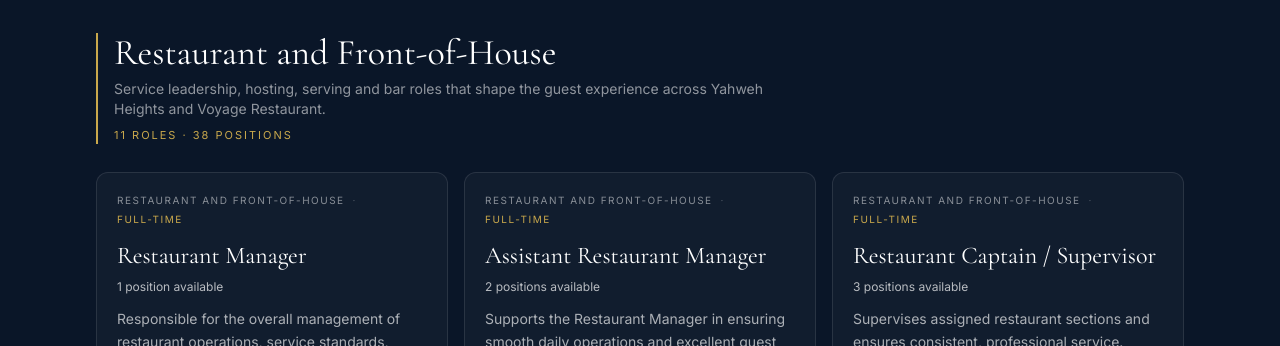
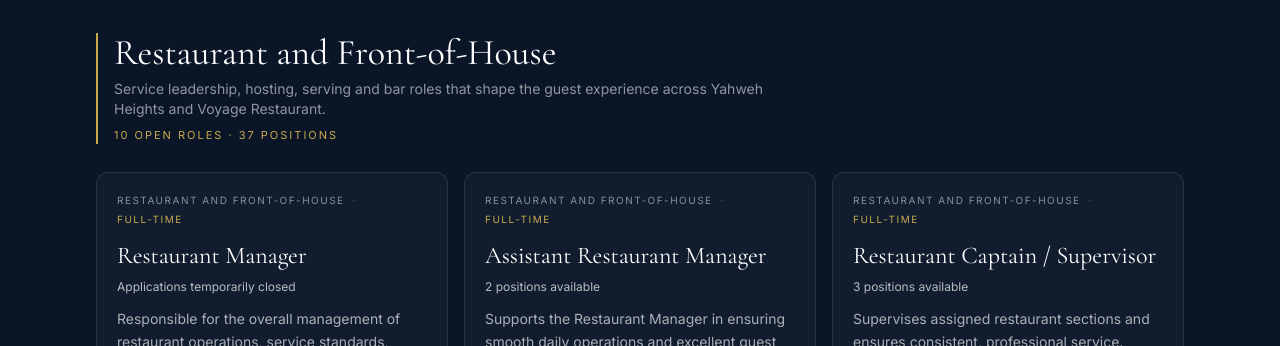
Before and after one commit to alexis800-glitch/njs-royale-website, a Next.js app: page /careers in a window 1280 px wide. Shown: the part 1320-1666 px from the top of the page. Built offline with nearby package versions, Linux system fonts and the light colour scheme; no server answers.

Commit message:
Temporarily close Sous Chef and Restaurant Manager applications (#19)

```diff
--- a/app/careers/[slug]/page.tsx
+++ b/app/careers/[slug]/page.tsx
@@ -14,6 +14,7 @@
   applyMailtoHref,
   getDepartment,
   getJob,
+  isJobOpen,
 } from '@/lib/careers'
 
 const SITE_URL = 'https://www.njsbeachresort.com'
@@ -33,7 +34,7 @@
   const dept = getDepartment(jobItem.department)
   return {
     title: jobItem.title,
-    description: `${jobItem.title}${jobItem.employmentType ? ` (${jobItem.employmentType})` : ''} at NJS Royale Beach Resort, ${dept.name}. ${jobItem.summary} Apply by ${APPLICATION_DEADLINE}.`,
+    description: `${jobItem.title}${jobItem.employmentType ? ` (${jobItem.employmentType})` : ''} at NJS Royale Beach Resort, ${dept.name}. ${jobItem.summary} ${isJobOpen(jobItem) ? `Apply by ${APPLICATION_DEADLINE}.` : 'Applications temporarily closed.'}`,
     alternates: { canonical: `/careers/${jobItem.slug}` },
     openGraph: {
       title: `${jobItem.title} — Careers at NJS Royale Beach Resort`,
@@ -47,6 +48,7 @@
   const jobItem = getJob(params.slug)
   if (!jobItem) notFound()
 
+  const applicationsOpen = isJobOpen(jobItem)
   const dept = getDepartment(jobItem.department)
   const positionsLabel = `${jobItem.positions} ${jobItem.positions === 1 ? 'position' : 'positions'}`
 
@@ -95,19 +97,19 @@
   }
 
   const meta = [
-    { icon: Users, text: positionsLabel + ' available' },
+    { icon: Users, text: applicationsOpen ? positionsLabel + ' available' : 'Applications temporarily closed' },
     { icon: MapPin, text: CAREERS_LOCATION },
-    { icon: CalendarClock, text: `Apply by ${APPLICATION_DEADLINE}` },
+    ...(applicationsOpen ? [{ icon: CalendarClock, text: `Apply by ${APPLICATION_DEADLINE}` }] : []),
   ]
 
   return (
     <main className="bg-navy min-h-screen">
       <Navbar />
 
-      <script
+      {applicationsOpen && <script
         type="application/ld+json"
         dangerouslySetInnerHTML={{ __html: JSON.stringify(jobPostingLd) }}
-      />
+      />}
 
       {/* Hero */}
       <header className="border-b border-white/10 px-6 sm:px-10 pt-28 sm:pt-36 pb-10 sm:pb-12">
@@ -201,7 +203,7 @@
         </section>
 
         {/* Application panel */}
-        <section
+        {applicationsOpen ? <section
           aria-labelledby="how-to-apply"
           className="mt-12 rounded-xl border border-gold/25 bg-white/[0.03] p-6 sm:p-8"
         >
@@ -235,7 +237,16 @@
             This opens your email app with the subject “Application – {jobItem.title}” already filled
             in. Please attach your CV before sending.
           </p>
-        </section>
+        </section> : (
+          <section className="mt-12 rounded-xl border border-gold/25 bg-white/[0.03] p-6 sm:p-8" aria-labelledby="applications-closed">
+            <h2 id="applications-closed" className="font-[family-name:var(--font-cormorant)] text-white text-2xl sm:text-3xl mb-3">
+              Applications temporarily closed
+            </h2>
+            <p className="text-white/75 text-[15px] leading-relaxed font-[family-name:var(--font-inter)]">
+              We have received sufficient applications for this role and are not accepting further applications at this time. Thank you for your interest in NJS Royale Beach Resort.
+            </p>
+          </section>
+        )}
 
         <div className="mt-12 border-t border-white/10 pt-8">
           <Link
--- a/app/careers/page.tsx
+++ b/app/careers/page.tsx
@@ -8,8 +8,9 @@
   DEPARTMENTS,
   GENERAL_NOTE,
   TOTAL_DEPARTMENTS,
-  TOTAL_POSITIONS,
-  TOTAL_TITLES,
+  OPEN_POSITIONS,
+  OPEN_TITLES,
+  isJobOpen,
   departmentPositions,
   jobsByDepartment,
 } from '@/lib/careers'
@@ -28,8 +29,8 @@
 }
 
 const stats = [
-  { icon: Briefcase, value: TOTAL_TITLES, label: 'Job titles' },
-  { icon: Users, value: TOTAL_POSITIONS, label: 'Available positions' },
+  { icon: Briefcase, value: OPEN_TITLES, label: 'Open roles' },
+  { icon: Users, value: OPEN_POSITIONS, label: 'Available positions' },
   { icon: LayoutGrid, value: TOTAL_DEPARTMENTS, label: 'Departments' },
 ]
 
@@ -113,7 +114,7 @@
                   {dept.blurb}
                 </p>
                 <p className="mt-2 text-gold text-[11px] uppercase tracking-[2px] font-[family-name:var(--font-inter)]">
-                  {jobs.length} {jobs.length === 1 ? 'role' : 'roles'} · {departmentPositions(dept.id)}{' '}
+                  {jobs.filter(isJobOpen).length} open {jobs.filter(isJobOpen).length === 1 ? 'role' : 'roles'} · {departmentPositions(dept.id)}{' '}
                   {departmentPositions(dept.id) === 1 ? 'position' : 'positions'}
                 </p>
               </div>
@@ -138,8 +139,9 @@
                       </h3>
 
                       <p className="mt-1.5 text-[12px] text-white/70 font-[family-name:var(--font-inter)]">
-                        {jobItem.positions}{' '}
-                        {jobItem.positions === 1 ? 'position available' : 'positions available'}
+                        {isJobOpen(jobItem)
+                          ? `${jobItem.positions} ${jobItem.positions === 1 ? 'position available' : 'positions available'}`
+                          : 'Applications temporarily closed'}
                       </p>
 
                       <p className="mt-3 flex-1 text-white/65 text-sm leading-relaxed font-[family-name:var(--font-inter)]">
--- a/lib/careers.ts
+++ b/lib/careers.ts
@@ -591,6 +591,20 @@
 
 // ── Derived data ─────────────────────────────────────────────────────────────
 
+// Temporarily paused after sufficient applications were received. Remove a slug
+// from this set when recruitment for that role resumes.
+const CLOSED_JOB_SLUGS: ReadonlySet<string> = new Set([
+  'restaurant-manager',
+  'sous-chef',
+])
+
+export const isJobOpen = (jobItem: Job): boolean =>
+  !CLOSED_JOB_SLUGS.has(jobItem.slug)
+
+export const OPEN_CAREERS = CAREERS.filter(isJobOpen)
+export const OPEN_TITLES = OPEN_CAREERS.length
+export const OPEN_POSITIONS = OPEN_CAREERS.reduce((sum, j) => sum + j.positions, 0)
+
 export const TOTAL_TITLES = CAREERS.length
 export const TOTAL_POSITIONS = CAREERS.reduce((sum, j) => sum + j.positions, 0)
 export const TOTAL_DEPARTMENTS = DEPARTMENTS.length
@@ -605,7 +619,7 @@
   CAREERS.filter((j) => j.department === id)
 
 export const departmentPositions = (id: DepartmentId): number =>
-  jobsByDepartment(id).reduce((sum, j) => sum + j.positions, 0)
+  jobsByDepartment(id).filter(isJobOpen).reduce((sum, j) => sum + j.positions, 0)
 
 // Programmatic confirmation of the confirmed recruitment totals. These run when the
 // module is first imported (at build time), so a miscount fails the build loudly
```
